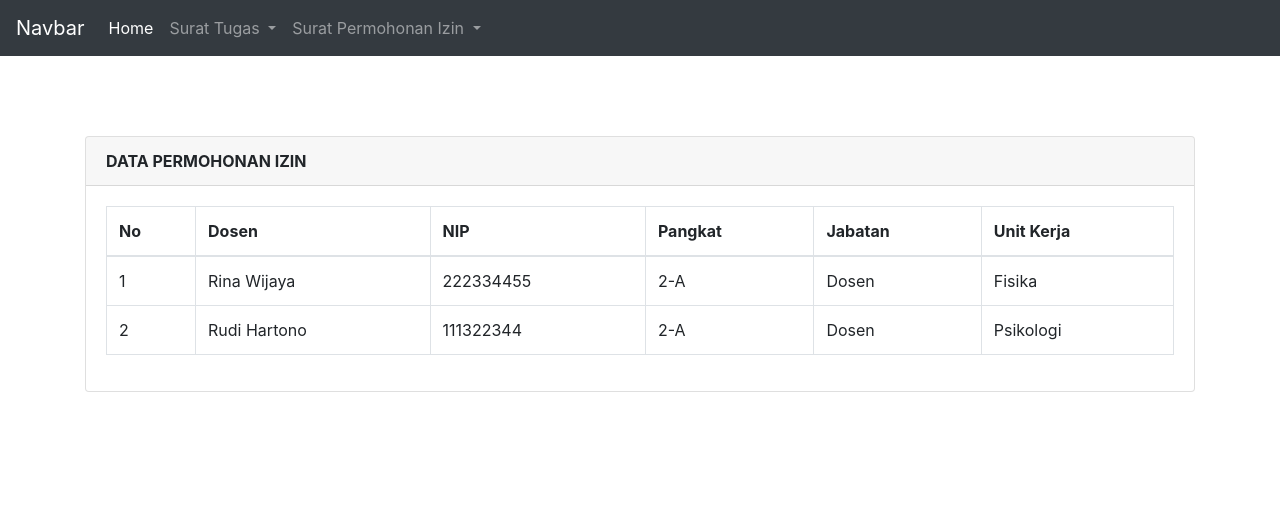
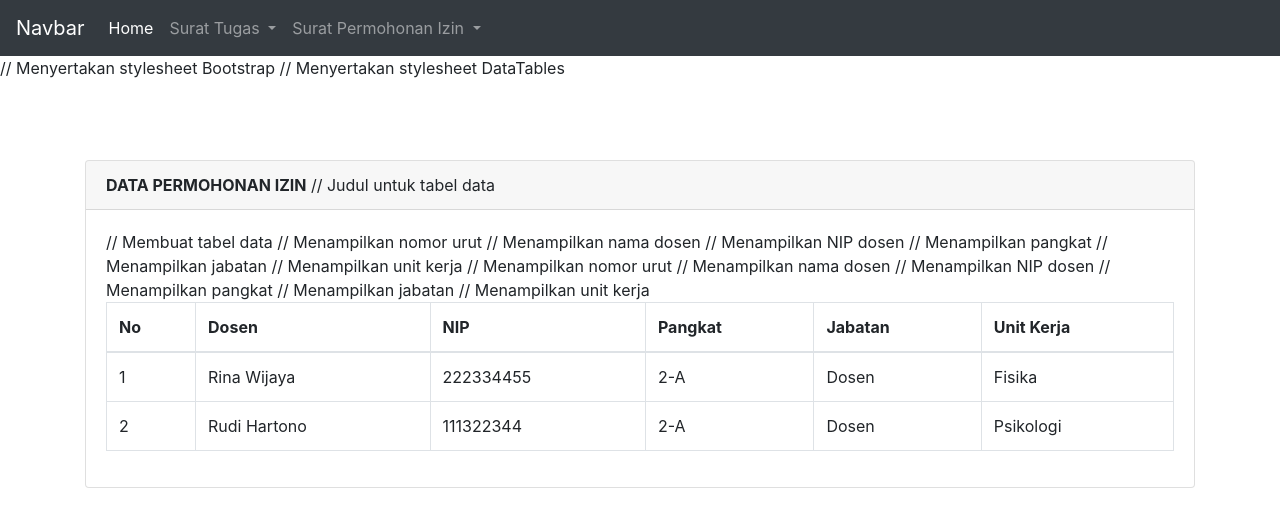
Before and after one commit to KhodimulAzmi/PWEBII_Tugas2, a PHP site: page /2-A.php in a window 1280 px wide. Shown: the top 527 px of the page. Run offline with PHP 8.4, Linux system fonts and the light colour scheme; data comes from the database, SQL or seed files in the repository; some libraries are stand-ins or nearby versions.

Commit message:
Update 2-A.php

```diff
--- a/2-A.php
+++ b/2-A.php
@@ -1,45 +1,42 @@
 <?php
-include('connection.php');
+include('connection.php'); // Menyertakan koneksi ke database
 
-class Tampil2A extends Tampilizin{
-    public function tampilData()
-    {
-        $data = mysqli_query($this->conn, "select * from permohonan_izin
-        where(pangkat_jabatan = '2-A')");
-		  $hasil = [];
+class Tampil2A extends Tampilizin { // Membuat kelas Tampil2A yang mewarisi dari Tampilizin
+    public function tampilData() { // Fungsi untuk menampilkan data
+        $data = mysqli_query($this->conn, "select * from permohonan_izin where(pangkat_jabatan = '2-A')"); // Mengambil permohonan izin dengan pangkat 2-A
+        $hasil = []; // Menyimpan hasil query ke dalam array $hasil
 
-        if($data){
-            while ($row = mysqli_fetch_array($data)) {
-                $hasil[] = $row; }
+        if($data) {
+            while ($row = mysqli_fetch_array($data)) { // Mengambil data satu per satu
+                $hasil[] = $row; // Menambahkan data ke dalam array hasil
             }
-        return $hasil;
+        }
+        return $hasil; // Mengembalikan array hasil
     }
 }
 
-$K2A = new Tampil2A();
-$data = $K2A->tampilData();
-include 'navbar.php';
+$K2A = new Tampil2A(); // Membuat objek dari kelas Tampil2A
+$data = $K2A->tampilData(); // Mengambil data permohonan izin
+include 'navbar.php'; // Menyertakan navbar
 ?>
 
 <!DOCTYPE html>
 <html>
-
 <head>
    <title></title>
-   <link rel="stylesheet" href="https://stackpath.bootstrapcdn.com/bootstrap/4.4.1/css/bootstrap.min.css">
-   <link rel="stylesheet" href="//cdn.datatables.net/1.10.20/css/jquery.dataTables.min.css">
+   <link rel="stylesheet" href="https://stackpath.bootstrapcdn.com/bootstrap/4.4.1/css/bootstrap.min.css"> // Menyertakan stylesheet Bootstrap
+   <link rel="stylesheet" href="//cdn.datatables.net/1.10.20/css/jquery.dataTables.min.css"> // Menyertakan stylesheet DataTables
 </head>
-
 <body>
    <div class="container" style="margin-top: 80px">
       <div class="row">
          <div class="col-md-12">
             <div class="card">
                <div class="card-header">
-                  <b>DATA PERMOHONAN IZIN</b>
+                  <b>DATA PERMOHONAN IZIN</b> // Judul untuk tabel data
                </div>
                <div class="card-body">
-                  <table class="table table-bordered" id="myTable">
+                  <table class="table table-bordered" id="myTable"> // Membuat tabel data
                      <thead>
                         <tr>
                            <th>No</th>
@@ -52,16 +49,16 @@ include 'navbar.php';
                      </thead>
                      <tbody>
                         <?php
-$no = 1;
-foreach ($data as $row) {
+$no = 1; // Inisialisasi nomor urut
+foreach ($data as $row) { // Melakukan perulangan pada setiap baris data
 ?>
                         <tr>
-                           <td><?php echo $no++; ?></td>
-                           <td><?php echo $row['nama_dsn']; ?></td>
-                           <td><?php echo $row['nip']; ?></td>
-                           <td><?php echo $row['pangkat_jabatan']; ?></td>
-                           <td><?php echo $row['jabatan']; ?></td>
-                           <td><?php echo $row['unit_kerja']; ?></td>
+                           <td><?php echo $no++; ?></td> // Menampilkan nomor urut
+                           <td><?php echo $row['nama_dsn']; ?></td> // Menampilkan nama dosen
+                           <td><?php echo $row['nip']; ?></td> // Menampilkan NIP dosen
+                           <td><?php echo $row['pangkat_jabatan']; ?></td> // Menampilkan pangkat
+                           <td><?php echo $row['jabatan']; ?></td> // Menampilkan jabatan
+                           <td><?php echo $row['unit_kerja']; ?></td> // Menampilkan unit kerja
                         </tr>
                         <?php
 }
@@ -73,5 +70,4 @@ foreach ($data as $row) {
          </div>
       </div>
 </body>
-
 </html>
```
